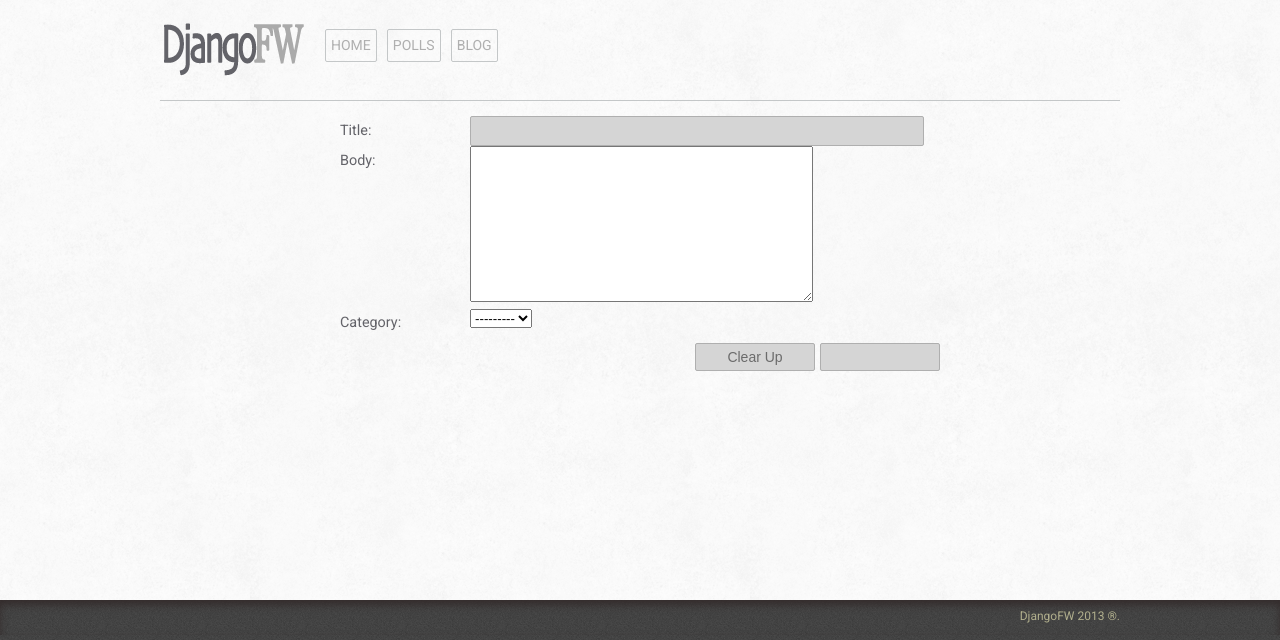
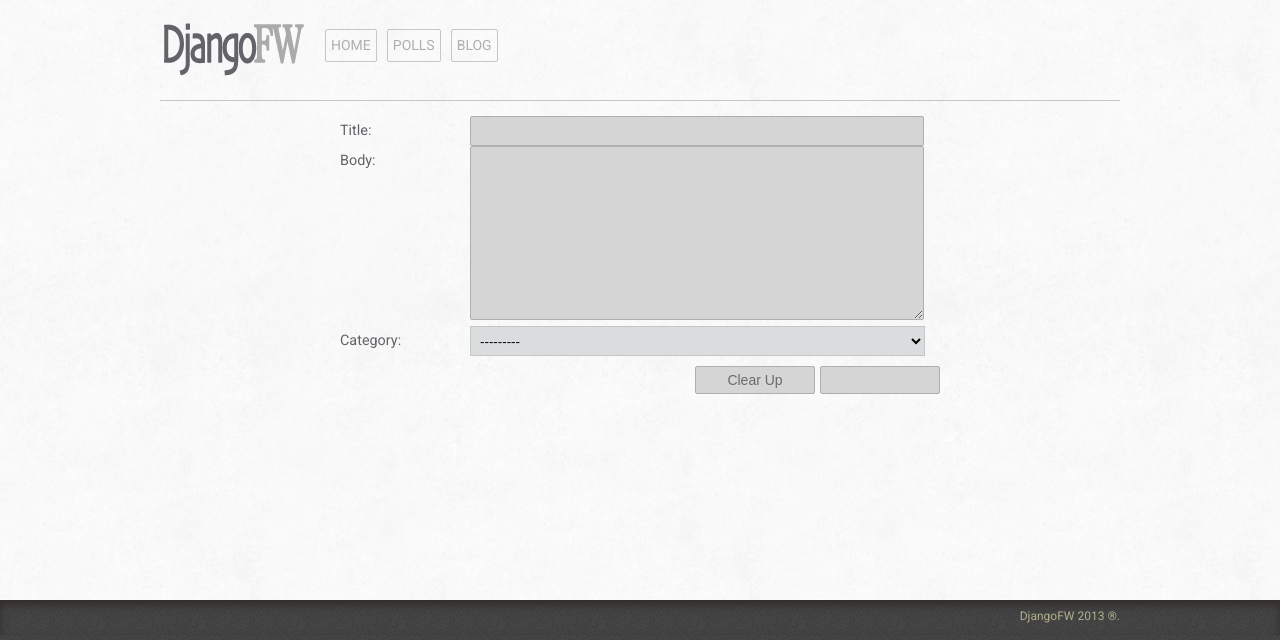
Before and after one commit to adroaldof/djangofw, a Django app: template templates/blog/form.html in a window 1280 px wide. Shown: the top 640 px of the page. Run offline with Django 3.2, Linux system fonts and the light colour scheme; the template is opened without the code that fills it: values that come from a table or form of the project are taken from there, others are empty; parts of the project's set-up code (start-up, migrations or seed data) failed here and were passed over; some libraries are stand-ins or nearby versions.

Commit message:
Insert textfield and select styles

```diff
--- a/static/css/styles.css
+++ b/static/css/styles.css
@@ -92,6 +92,26 @@ label[for^="choice"] {
 .subheading > li,
 .item > li {
   display: inline-block;
+}
+
+select {
+  width: 455px;
+  height: 30px;
+  padding: 5px;
+  background-color: #DBDCDD;
+  border: 1px solid #C4C7C8;
+}
+
+textarea {
+  width: 440px;
+  padding: 6px;
+  font-size: 14px;
+  color: #6B6B6B;
+  background-color: #D5D5D5;
+  border-color: #AFAFAF;
+  -webkit-border-radius: 2px;
+     -moz-border-radius: 2px;
+          border-radius: 2px;
 }
 
 input[type="radio"] {
```
